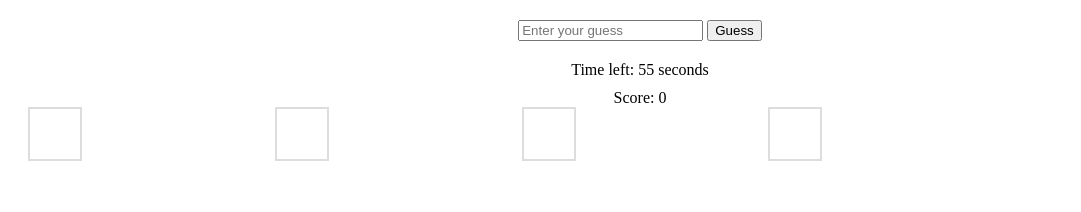
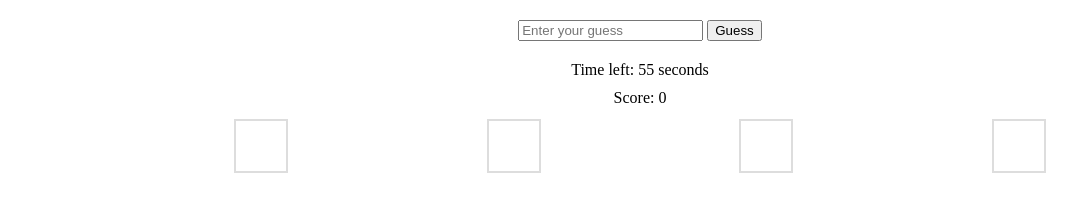
Before and after one commit to mkinz/rapidwordle, a website with bundled scripts: page index.html in a window 1280 px wide. Shown: the whole page, without its empty margins (0-1081 px from the left). Built offline with nearby package versions, Linux system fonts and the light colour scheme.

Commit message:
fix grid spacing

```diff
--- a/styles.css
+++ b/styles.css
@@ -14,24 +14,26 @@
 
 
   #word-grid {
-    display: grid;
-    grid-template-rows: repeat(6, 1fr); /* Adjust based on the number of allowed guesses */
-    gap: 10px;
+    display: flex;
+    justify-content: center;
+    padding: 10px;
   }
 
   .word-row {
-    display: grid;
-    grid-template-columns: repeat(5, 1fr); /* Adjust based on word length */
-    gap: 10px;
+    display: flex;
+    justify-content: space-evenly;
+    width: 100%; /* Full width of the container */
   }
 
   .word-cell {
-    width: 50px; /* Adjust size as needed */
-    height: 50px; /* Adjust size as needed */
+    flex: 1; /* Each cell flexes to fill the available space */
+    max-width: 50px; /* Adjust maximum width as needed */
+    height: 50px; /* Fixed height */
     border: 2px solid #ddd;
     display: flex;
     justify-content: center;
     align-items: center;
     font-size: 2em;
     text-transform: uppercase;
+    margin: 2px; /* Adjust spacing between cells */
   }
```
